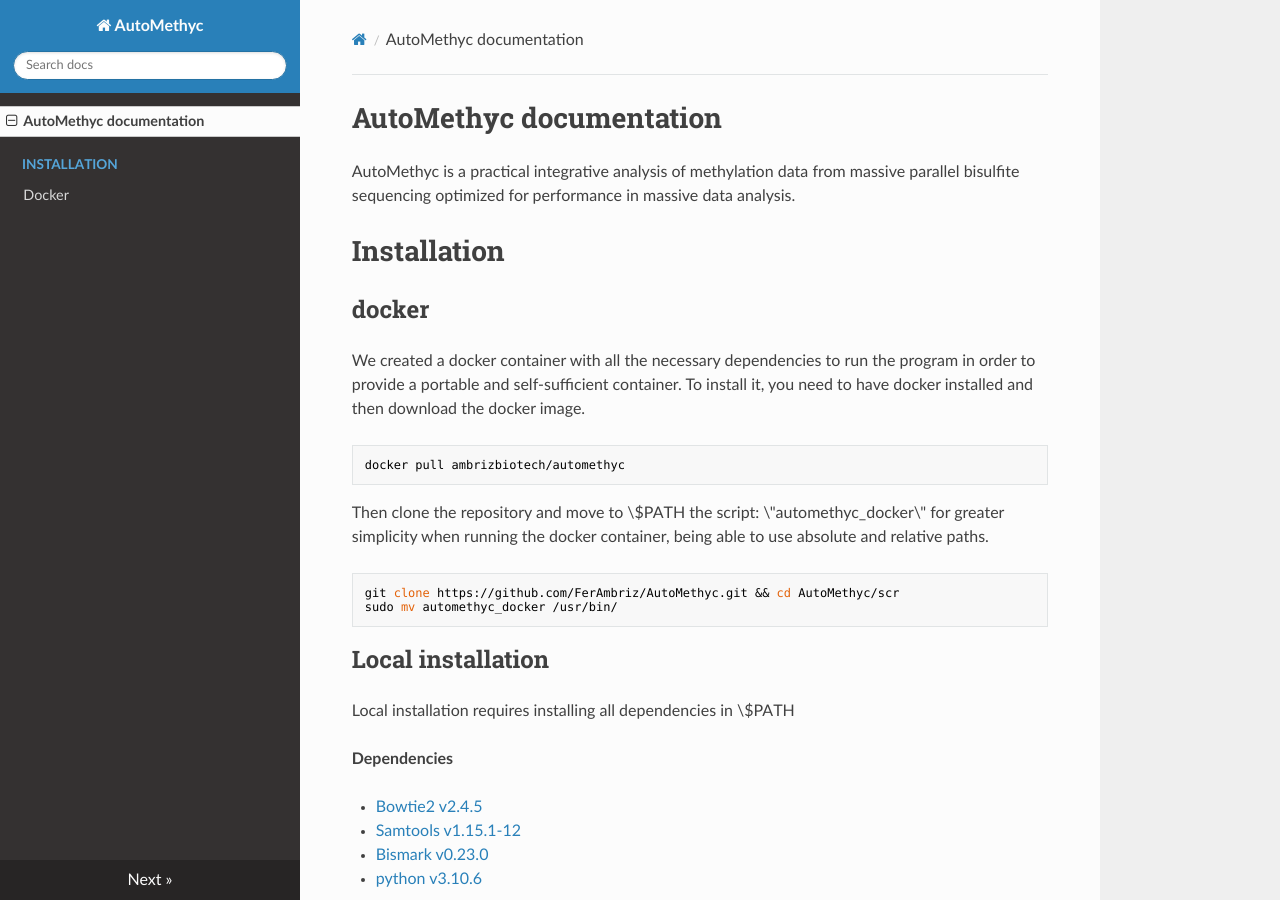
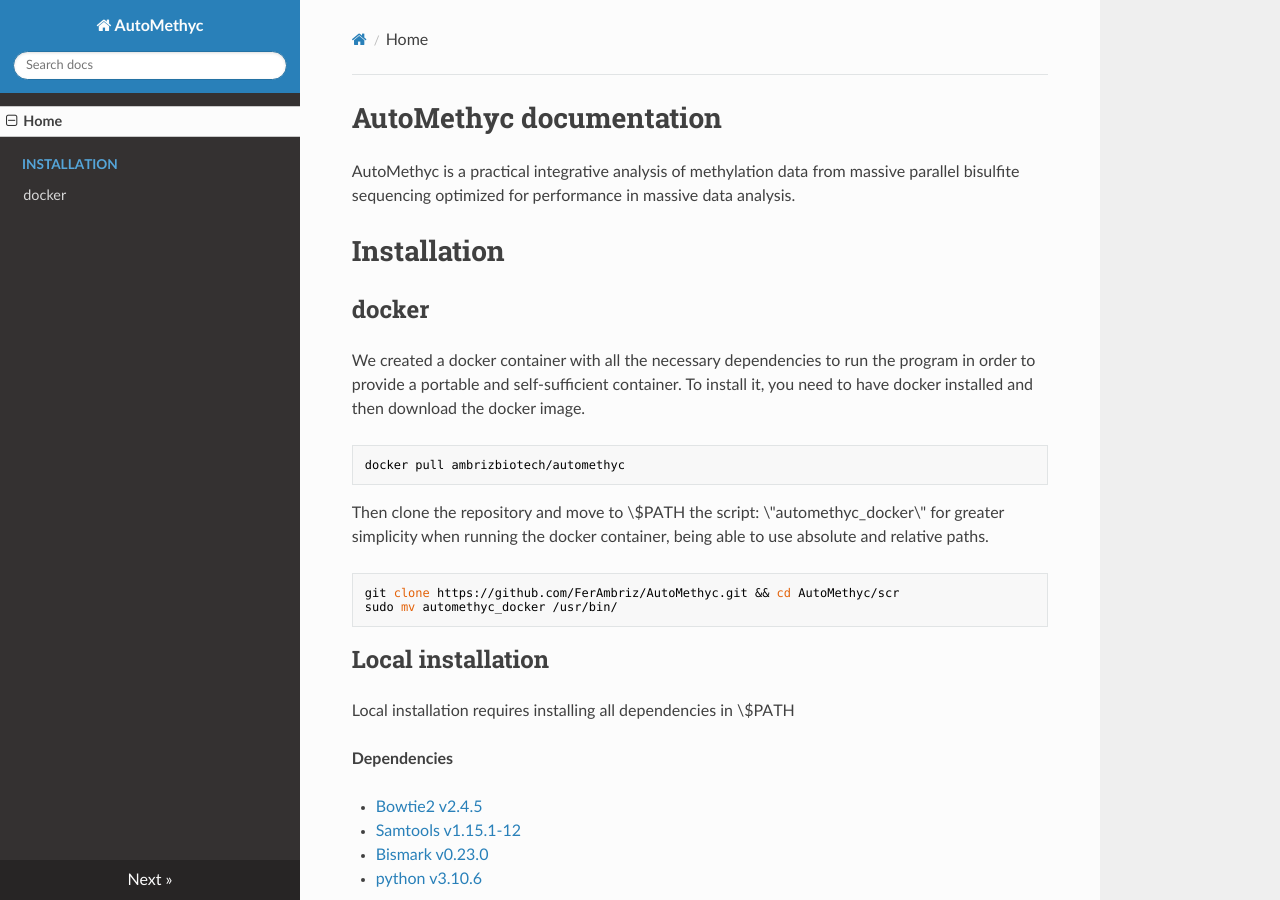
Before and after one commit to FerAmbriz/AutoMethyc, an MkDocs documentation site: the page built from docs/docs/index.md, in a window 1280 px wide and 900 px high. Built offline with MkDocs 1.6.1, drawn with Linux system fonts in a browser that asks for light colours; nearby versions of some CDN libraries; some of the changed lines change nothing that is shown.

Commit message:
Update mkdocs.yml

```diff
--- a/docs/mkdocs.yml
+++ b/docs/mkdocs.yml
@@ -2,3 +2,8 @@
 
 theme:
   name: readthedocs
+
+nav:
+  - Home: index.md
+  - Installation:
+      - docker: Installation/docker.md
```
